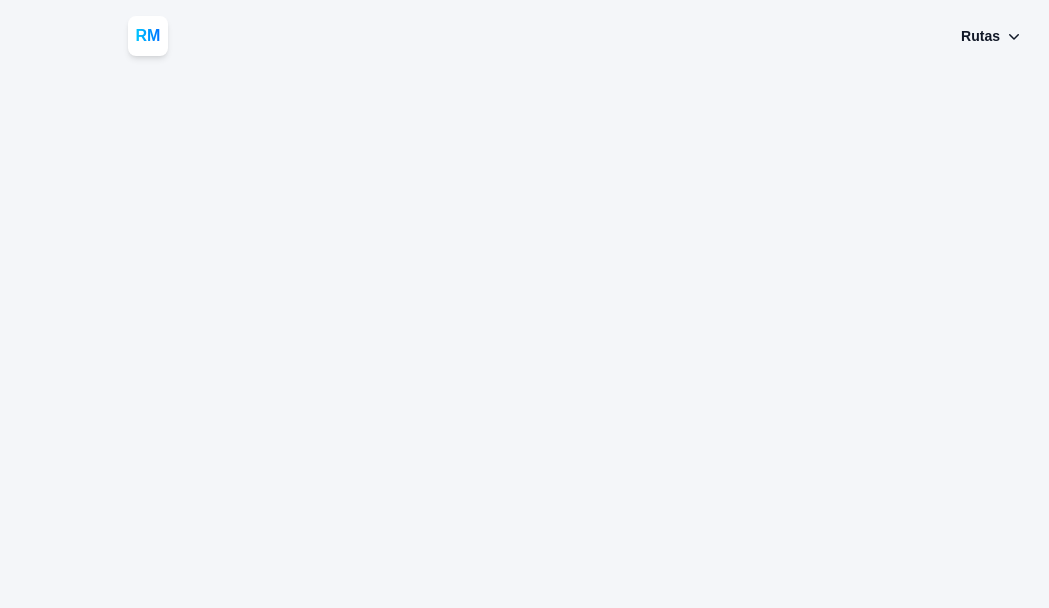
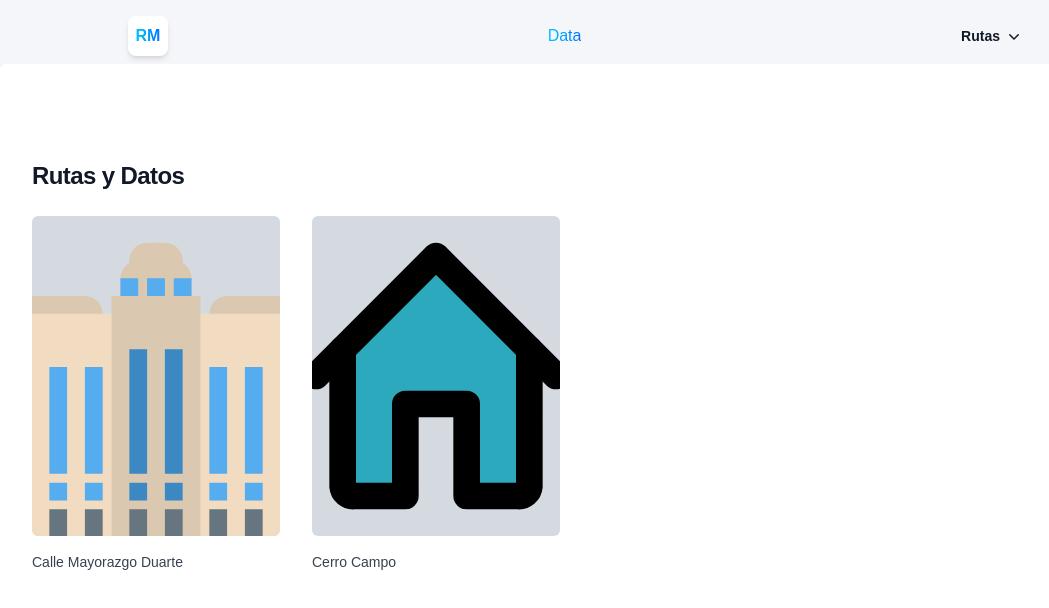
Before and after one commit to shaggyt85/ecosco, a React (Vite) app: page /peopledata in a window 1280 px wide. Before the commit this address had no page. Shown: the top 608 px of the page, without its empty margins (64-1113 px from the left). Built offline with nearby package versions, Linux system fonts and the light colour scheme.

Commit message:
filtrado y data

```diff
--- a/src/App.jsx
+++ b/src/App.jsx
@@ -4,18 +4,25 @@ import Rutas from './components/rutas/Rutas'
 import './App.css'
 import RutaRobert from './components/rutas/RutaRobert'
 import TodaLaRuta from './components/rutas/TodaLaRuta'
+import DataPeople from './components/peopleData/DataPeople'
+import People from './components/peopleData/People'
+import { GlobalStateProvider } from './context/GlobalStateContext'
 
 function App() {
   return (
     <main className='lg:h-[100vh]'>
       <Router>
-    <Navbar />
+        <Navbar />
+        <GlobalStateProvider >
     <Routes>
       <Route path='/' element={''} />
       <Route path='/katherine' element={<Rutas />} />
       <Route path='/Robert' element={<RutaRobert />} />
       <Route path='/todalaruta' element={<TodaLaRuta />} />
+      <Route path='/peopledata' element={<DataPeople />} />
+      <Route path='/people' element={<People />} />
     </Routes>
+    </GlobalStateProvider>
       </Router>
     </main>
   )
--- a/src/components/navbar/Navbar.jsx
+++ b/src/components/navbar/Navbar.jsx
@@ -23,6 +23,12 @@ const Navbar = () => {
         className="w-10 h-10 rounded-lg bg-white items-center justify-center flex font-bold shadow-md"
       >
         <p className="blue-gradient_text">RM</p>
+      </NavLink>
+      <NavLink
+        to="peopledata"
+        className=""
+      >
+        <p className="blue-gradient_text">Data</p>
       </NavLink>
       <Popover className="relative">
       <Popover.Button className="inline-flex items-center gap-x-1 text-sm font-semibold leading-6 text-gray-900">
--- /dev/null
+++ b/src/components/peopleData/DataPeople.jsx
@@ -0,0 +1,33 @@
+import { useGlobalState } from "../../context/GlobalStateContext";
+
+const DataPeople = () => {
+    const { handleFilterClick, filteredProducts } = useGlobalState(); // Se obtiene filteredProducts del contexto global
+    return (
+        <div className="bg-white m-16 rounded-md">
+            <div className="mx-auto max-w-2xl px-4 py-16 sm:px-6 sm:py-24 lg:max-w-7xl lg:px-8">
+            <h2 className="text-2xl font-bold tracking-tight text-gray-900">Rutas y Datos</h2>
+            <div className="mt-6 grid grid-cols-1 gap-x-6 gap-y-10 sm:grid-cols-2 lg:grid-cols-4 xl:gap-x-8">
+                {filteredProducts.map((product) => ( // Se utiliza filteredProducts en lugar de products
+                    <div key={product.id} onClick={() => handleFilterClick(product.category)} className="group relative">
+                        <div className="aspect-h-1 aspect-w-1 w-full overflow-hidden rounded-md bg-gray-200 lg:aspect-none group-hover:opacity-75 lg:h-80">
+                                <img src={product.imageSrc} className="h-full w-full object-cover object-center lg:h-full lg:w-full"/>
+                        </div>
+                        <div className="mt-4 flex justify-between">
+                            <div>
+                                <h3 className="text-sm text-gray-700">
+                                <a href={`/people?category=${product.category}`}> {/* Se pasa la categoría como parámetro en la URL */}
+                                <span aria-hidden="true" className="absolute inset-0" />
+                                            {product.name}
+                                        </a>
+                                </h3>
+                            </div>
+                        </div>
+                    </div>
+                ))}
+            </div>
+            </div>
+        </div>
+    );
+};
+
+export default DataPeople;
--- /dev/null
+++ b/src/components/peopleData/People.jsx
@@ -0,0 +1,44 @@
+import { useGlobalState } from "../../context/GlobalStateContext";
+import { useEffect, useState } from "react";
+
+const People = () => {
+    const { filteredProducts } = useGlobalState();
+    const [filteredCategory, setFilteredCategory] = useState(null);
+
+    useEffect(() => {
+        const urlParams = new URLSearchParams(window.location.search);
+        const categoryParam = urlParams.get('category'); // Obtiene la categoría de la URL
+        if (categoryParam && filteredProducts && filteredProducts.length > 0) {
+            const category = filteredProducts.find(product => product.category.toLowerCase() === categoryParam.toLowerCase());
+            if (category) {
+                // Establece la categoría filtrada
+                setFilteredCategory(category);
+            }
+        }
+    }, [filteredProducts]);
+
+    return (
+        <div className="m-16">
+            {filteredCategory ? (
+                <div>
+                    <h2>{filteredCategory.category}</h2>
+                    <ul>
+                        {filteredCategory.streets && filteredCategory.streets.length > 0 ? (
+                            filteredCategory.streets.map((street) => (
+                                <li key={street.id}>
+                                    Portal: {street.portal}, Apto: {street.apto}, DNI: {street.dni}, Citibox: {street.citibox}
+                                </li>
+                            ))
+                        ) : (
+                            <li>No hay calles disponibles</li>
+                        )}
+                    </ul>
+                </div>
+            ) : (
+                <p>No hay productos filtrados</p>
+            )}
+        </div>
+    );
+};
+
+export default People;
--- /dev/null
+++ b/src/context/GlobalStateContext.jsx
@@ -0,0 +1,31 @@
+/* eslint-disable react/prop-types */
+/* eslint-disable react-refresh/only-export-components */
+import { createContext, useState, useContext } from "react";
+import { products } from "../dummy/peopleData";
+
+const GlobalStateContext = createContext();
+
+export const useGlobalState = () => {
+  const context = useContext(GlobalStateContext);
+  if (!context) {
+    throw new Error("useGlobalState must be used within a GlobalStateProvider");
+  }
+  return context;
+};
+
+export const GlobalStateProvider = ({ children }) => {
+  const [filteredProducts, setFilteredProducts] = useState(products);
+  const handleFilterClick = (category) => { // Cambia el parámetro a category
+    const filtered = products.filter((product) =>
+      product.category.toLowerCase() === category.toLowerCase() // Filtra solo por la categoría del producto
+    );
+    setFilteredProducts(filtered);
+  };
+  return (
+    <GlobalStateContext.Provider value={{ filteredProducts, setFilteredProducts,handleFilterClick }}>
+      {children}
+    </GlobalStateContext.Provider>
+  );
+};
+
+export default GlobalStateContext;
--- /dev/null
+++ b/src/dummy/peopleData.js
@@ -0,0 +1,38 @@
+import building from "../assets/building.svg";
+import home from "../assets/home.svg";
+export const products = [
+  {
+    id: 1,
+    category: "duarte",
+    name: "Calle Mayorazgo Duarte",
+    streets: [
+      {
+        id: 1,
+        portal: "283",
+        apto: "bajo_A",
+        dni: "12345678",
+        citibox: "no",
+      },
+      {
+        id: 2,
+        portal: "283",
+        apto: "bajo_b",
+        dni: "873456s",
+        citibox: "si",
+      },
+    ],
+    href: "people",
+    iconSrc: "<BuildingOffice2Icon />",
+    imageAlt: "Front of men's Basic Tee in black.",
+    imageSrc: building,
+  },
+  {
+    id: 2,
+    category: "cerro campo",
+    name: "Cerro Campo",
+    href: "#",
+    imageSrc: home,
+    imageAlt: "Front of men's Basic Tee in black.",
+  },
+  // More products...
+];
--- a/tailwind.config.js
+++ b/tailwind.config.js
@@ -1,3 +1,4 @@
+/* eslint-disable no-undef */
 /** @type {import('tailwindcss').Config} */
 export default {
   content: ["./index.html", "./src/**/*.{js,ts,jsx,tsx}"],
```
Also changed, not shown: src/assets/building.svg (added), src/assets/home.svg (added).
